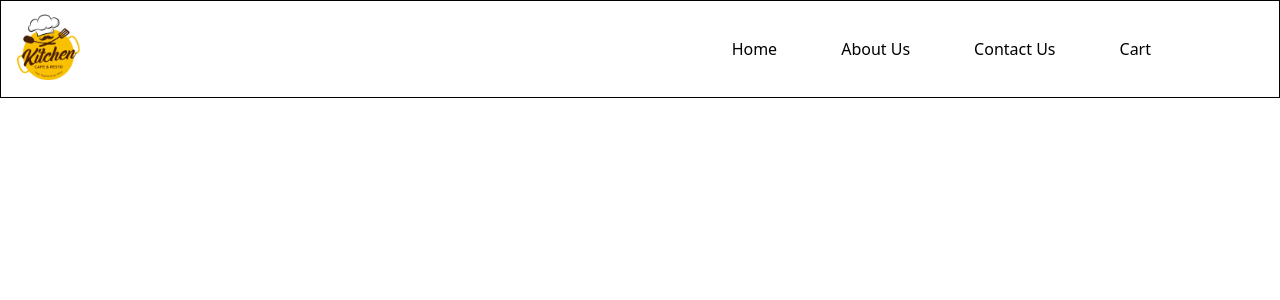
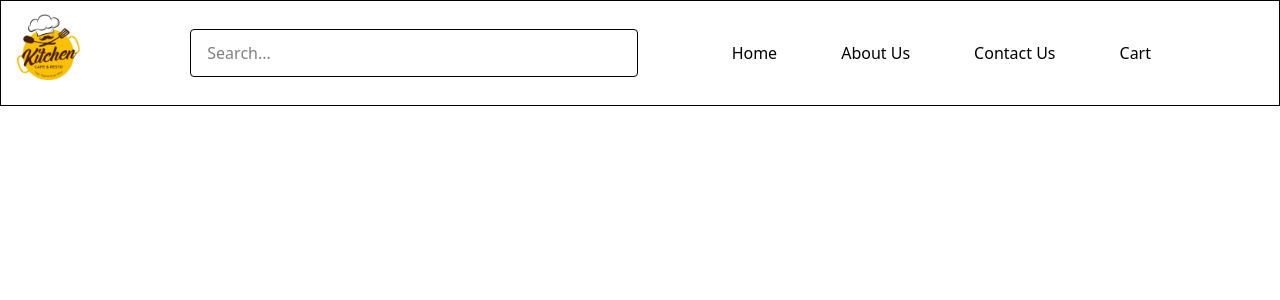
Before and after one commit to shouqatazeez/react-practice, a React (Vite) app: page / in a window 1280 px wide. Shown: the top 300 px of the page. Built offline with nearby package versions, Linux system fonts and the light colour scheme.

Commit message:
add search to the nav bar

```diff
--- a/src/Header.jsx
+++ b/src/Header.jsx
@@ -6,6 +6,13 @@ const Header = () => {
     <div>
       <div className="flex border-1 to-black  pr-32">
         <img src={logo} className="h-24" />
+        <div className="flex-1 flex justify-center px-16 h-12 m-7  ">
+          <input
+            type="text"
+            placeholder="Search..."
+            className="border px-4 py-1 w-full max-w-md  rounded"
+          />
+        </div>
         <div className="flex items-center space-x-16 ml-auto ">
           <a href="/">Home</a>
           <a href="/">About Us</a>
```
